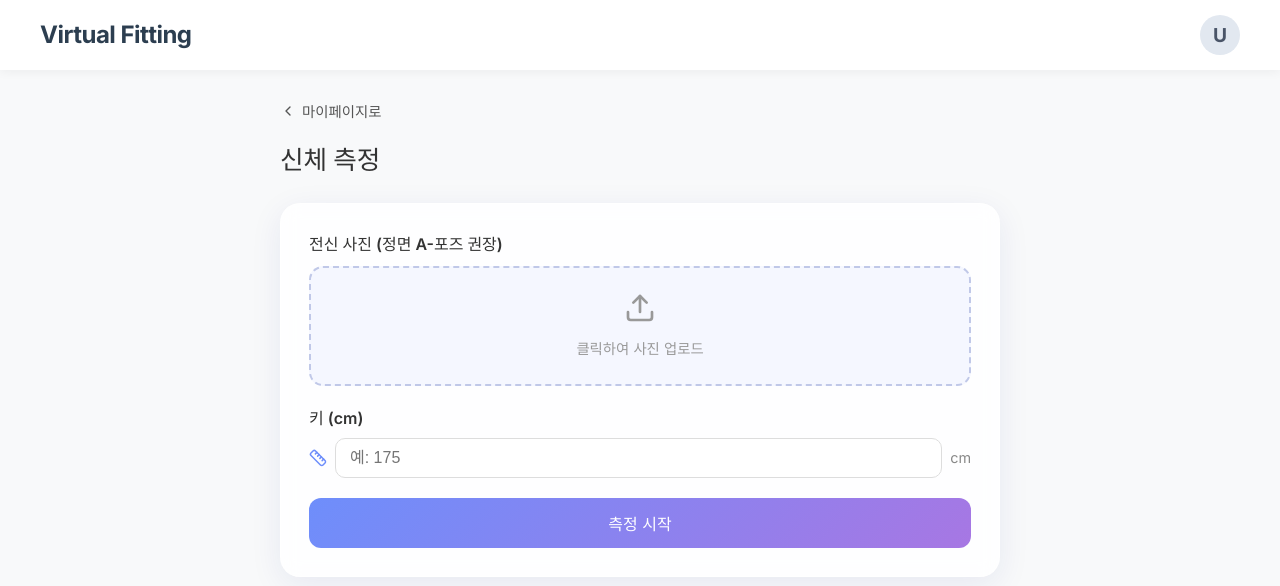
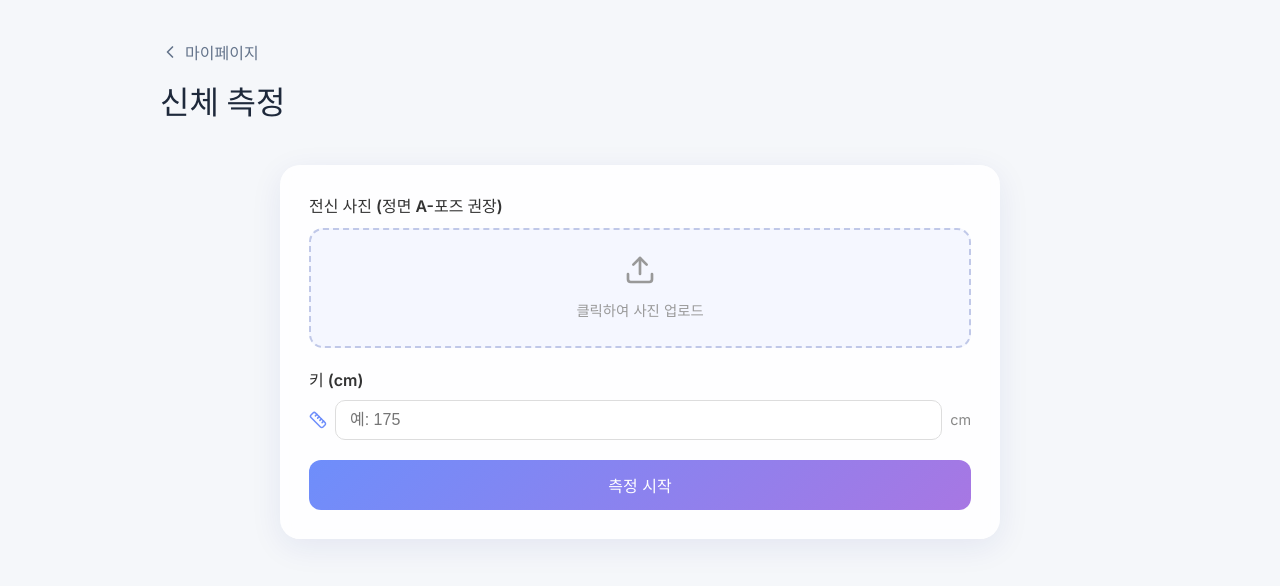
Before and after one commit to jusub-an/Capstone-Design_Team-B, a React app in the folder frontend/: page /mypage/body-measure in a window 1280 px wide. Shown: the top 586 px of the page. Built offline with nearby package versions, Linux system fonts and the light colour scheme; the HTML template or start-up script is replaced by a standard one.

Commit message:
페이지 헤더 부분 수정

```diff
--- a/frontend/src/pages/BodyMeasure.jsx
+++ b/frontend/src/pages/BodyMeasure.jsx
@@ -66,31 +66,15 @@ function BodyMeasure() {
   };
 
   return (
-    <div className="product-list-container">
-      <header className="product-header">
-        <div className="logo-section" onClick={() => navigate('/products')} style={{ cursor: 'pointer' }}>
-          <h2>Virtual Fitting</h2>
-        </div>
-        <div className="header-actions">
-          <div className="user-profile-wrapper">
-            <div className="user-avatar">{username.charAt(0).toUpperCase()}</div>
+    <div className="wishlist-container">
+        <div className="wishlist-header">
+            <button onClick={() => navigate('/mypage')} className="back-btn">
+              <ChevronLeft size={20} />
+              <span>마이페이지</span>
+            </button>
+            <h1>신체 측정</h1>
           </div>
-        </div>
-      </header>
-
-      <main className="product-main" style={{ maxWidth: '760px', margin: '0 auto', padding: '30px 20px' }}>
-        <button
-          onClick={() => navigate('/mypage')}
-          style={{
-            display: 'flex', alignItems: 'center', gap: '6px',
-            background: 'none', border: 'none', cursor: 'pointer',
-            color: '#555', fontSize: '0.9rem', marginBottom: '20px', padding: 0,
-          }}
-        >
-          <ChevronLeft size={16} /> 마이페이지로
-        </button>
-
-        <h2 style={{ margin: '0 0 24px', fontSize: '1.6rem', fontWeight: 700 }}>신체 측정</h2>
+    <main className="product-main" style={{ maxWidth: '760px', margin: '0 auto', padding: '30px 20px' }}>
 
         <div style={{ ...cardStyle, marginBottom: '24px' }}>
           <div style={{ marginBottom: '20px' }}>
--- a/frontend/src/pages/MyPage.jsx
+++ b/frontend/src/pages/MyPage.jsx
@@ -16,7 +16,7 @@ function MyPage() {
   };
 
   const menuItems = [
-    { title: '내 상품 관리', icon: <Package size={20} />, path: '/mypage/products', description: '등록한 상품을 확인합니다.' },
+    { title: '상품 관리', icon: <Package size={20} />, path: '/mypage/products', description: '등록한 상품을 확인합니다.' },
     { title: '찜한 상품 목록', icon: <Heart size={20} />, path: '/mypage/wishes', description: '찜한 상품들을 확인합니다.' },
     { title: '아바타 관리', icon: <User size={20} />, path: '/mypage/body-measure', description: '나의 아바타 정보를 확인합니다.' },
     { title: '리뷰 관리', icon: <MessageSquareMore size={20} />, path: '/mypage/reviews', description: '작성한 리뷰 목록을 확인합니다.' }
--- a/frontend/src/pages/MyProducts.css
+++ b/frontend/src/pages/MyProducts.css
@@ -1,14 +1,23 @@
 .my-products-container {
   max-width: 1000px;
-  margin: 0 auto;
-  padding: 40px 20px;
+  margin: 40px auto;
+  padding: 0 20px;
 }
 
 .my-products-header {
-  display: flex;
-  justify-content: space-between;
-  align-items: center;
   margin-bottom: 40px;
+}
+
+.my-products-header h1 {
+  font-size: 2rem;
+  font-weight: 800;
+  color: #1e293b;
+  margin-bottom: 8px;
+}
+
+.my-products-header p {
+  color: #64748b;
+  font-size: 1.1rem;
 }
 
 .back-btn {
--- a/frontend/src/pages/MyProducts.jsx
+++ b/frontend/src/pages/MyProducts.jsx
@@ -58,18 +58,15 @@ function MyProducts() {
   };
 
   return (
-    <div className="my-products-container">
-      <header className="my-products-header">
-        <button className="back-btn" onClick={() => navigate('/mypage')}>
+      <div className="my-products-container">
+      <div className="my-products-header">
+        <button onClick={() => navigate('/mypage')} className="back-btn">
           <ChevronLeft size={20} />
           <span>마이페이지</span>
         </button>
-        <h2>내 상품 관리</h2>
-        <button className="add-product-btn" onClick={() => navigate('/products/new')}>
-          <Plus size={20} />
-          <span>새 상품 등록</span>
-        </button>
-      </header>
+        <h1>상품 관리</h1>
+        <p>{products.length}개의 상품이 등록되어 있습니다.</p>
+      </div>
 
       <main className="my-products-content">
         {loading ? (
--- a/frontend/src/pages/ProductDetail.jsx
+++ b/frontend/src/pages/ProductDetail.jsx
@@ -116,7 +116,7 @@ function ProductDetail() {
               <div className="dropdown-menu">
                 <ul>
                   <li onClick={() => navigate('/mypage')}>마이페이지</li>
-                  <li onClick={() => alert('Coming soon')}>내 아바타</li>
+                  <li onClick={() => navigate('/mypage/body-measure')}>내 아바타</li>
                   <li onClick={handleLogout} className="logout-action">로그아웃</li>
                 </ul>
               </div>
--- a/frontend/src/pages/ProductList.css
+++ b/frontend/src/pages/ProductList.css
@@ -1,3 +1,26 @@
+/* wishlist.jsx */
+.wishlist-container {
+  max-width: 1000px;
+  margin: 40px auto;
+  padding: 0 20px;
+}
+
+.wishlist-header {
+  margin-bottom: 0px;
+}
+
+.wishlist-header h1 {
+  font-size: 2rem;
+  font-weight: 800;
+  color: #1e293b;
+  margin-bottom: 8px;
+}
+
+.wishlist-header p {
+  color: #64748b;
+  font-size: 1.1rem;
+}
+
 /* ProductList.css */
 .product-list-container {
   width: 100%;
--- a/frontend/src/pages/Wishlist.jsx
+++ b/frontend/src/pages/Wishlist.jsx
@@ -2,6 +2,7 @@ import React, { useEffect, useState } from 'react';
 import { useNavigate } from 'react-router-dom';
 import { Star, Heart, ChevronLeft } from 'lucide-react';
 import axios from 'axios';
+import './MyReviews.css'; // Reusing styles
 import './ProductList.css'; // Reusing styles
 
 function Wishlist() {
@@ -50,39 +51,16 @@ function Wishlist() {
   };
 
   return (
-    <div className="product-list-container">
-      <header className="product-header">
-        <div className="logo-section" onClick={() => navigate('/products')} style={{ cursor: 'pointer' }}>
-          <h2>Virtual Fitting</h2>
-        </div>
-        <div className="header-actions">
-          {isLoggedIn ? (
-            <div className="user-profile-wrapper">
-              <div className="user-avatar" title="사용자 프로필">
-                {username.charAt(0).toUpperCase()}
-              </div>
-              <div className="dropdown-menu">
-                <ul>
-                  <li onClick={() => navigate('/mypage')}>마이페이지</li>
-                  <li onClick={() => alert('내 아바타 구현 예정')}>내 아바타</li>
-                  <li onClick={handleLogout} className="logout-action">로그아웃</li>
-                </ul>
-              </div>
-            </div>
-          ) : (
-            <button className="login-header-button" onClick={() => navigate('/login')}>로그인</button>
-          )}
-        </div>
-      </header>
-
-      <main className="product-main">
-        <div style={{ display: 'flex', alignItems: 'center', gap: '15px', marginBottom: '30px' }}>
-          <button onClick={() => navigate('/mypage')} style={{ background: 'none', border: 'none', cursor: 'pointer', padding: 0 }}>
-            <ChevronLeft size={24} />
-          </button>
-          <h3 className="section-title" style={{ marginBottom: 0 }}>찜한 상품 목록</h3>
-        </div>
-
+    <div className="wishlist-container">
+          <div className="wishlist-header">
+            <button onClick={() => navigate('/mypage')} className="back-btn">
+              <ChevronLeft size={20} />
+              <span>마이페이지</span>
+            </button>
+            <h1>찜한 상품</h1>
+            <p>찜한 {wishes.length}개의 상품이 있습니다.</p>
+          </div>
+        <main className="product-main">
         {wishes.length === 0 ? (
           <div className="empty-state">
             <Heart size={48} color="#e2e8f0" style={{ marginBottom: '15px' }} />
```
Also changed, not shown: 4 other files (tests, documents, lock files or other folders).
